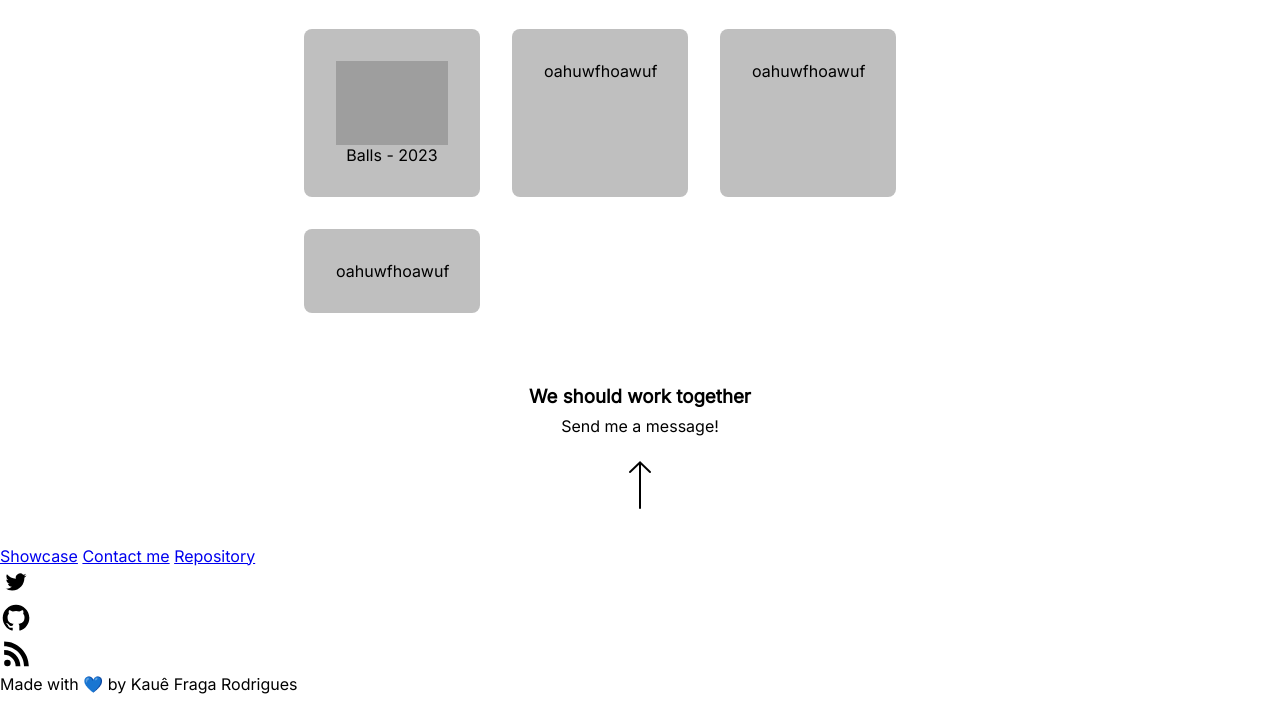
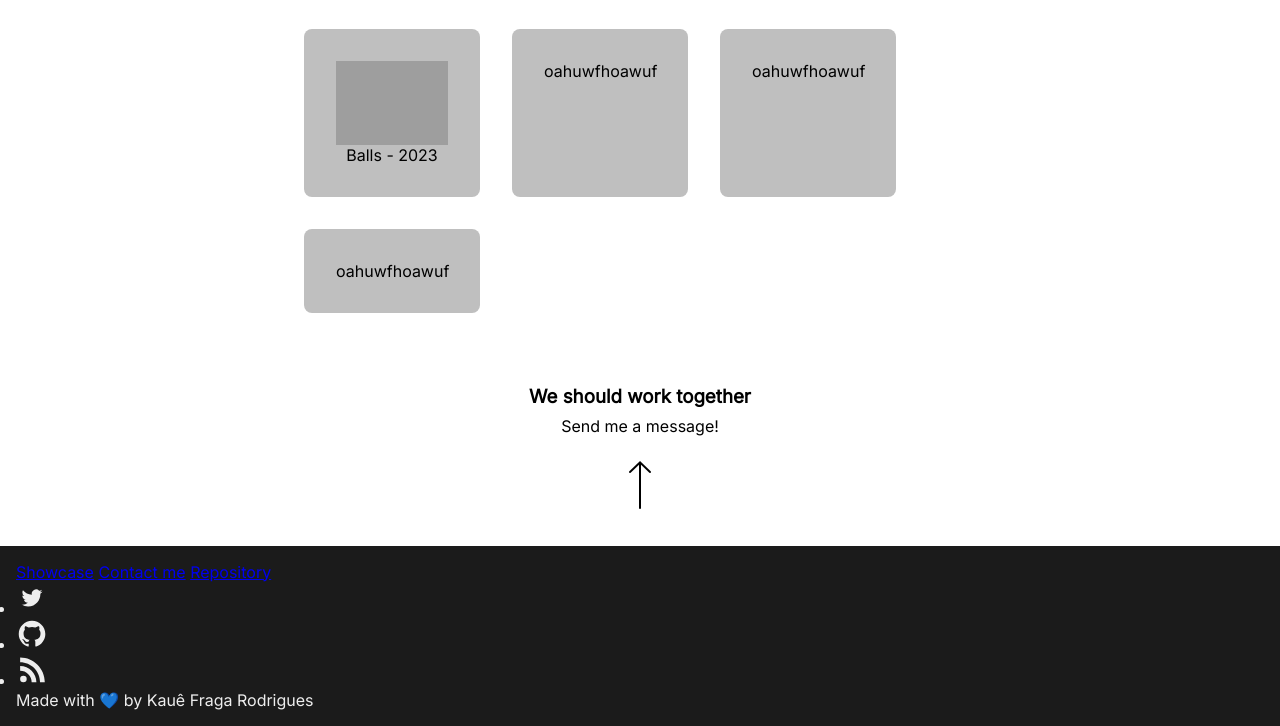
Before and after one commit to sourabh1111111/artfolio, a plain HTML site: page index.html in a window 1280 px wide. Shown: the part 654-1380 px from the top of the page. Before the commit the page ends 1348 px from the top, so only its background shows below. Drawn offline with Linux system fonts and the light colour scheme; grey boxes are pictures that could not be loaded.

Commit message:
footer element.

```diff
--- a/css/style.css
+++ b/css/style.css
@@ -118,9 +118,9 @@ main > #showcase > ul > li > img {
   width: 100%;
 }
 
-main > #showcase > ul > li > p {
+/* main > #showcase > ul > li > p {
 
-}
+} */
 
 /* -- END MAIN -- */
 
@@ -135,4 +135,11 @@ footer {
 }
 
 
-/* -- END FOOTER -- */
+/* -- a little bit more FOOTER -- */
+
+ footer {
+  background-color: var(--secondary-black);
+  color: var(--primary-white);
+  padding: 1rem;
+}
+/* END FOOTER */
```
Also changed, not shown: index.html (+1 -1 lines).
